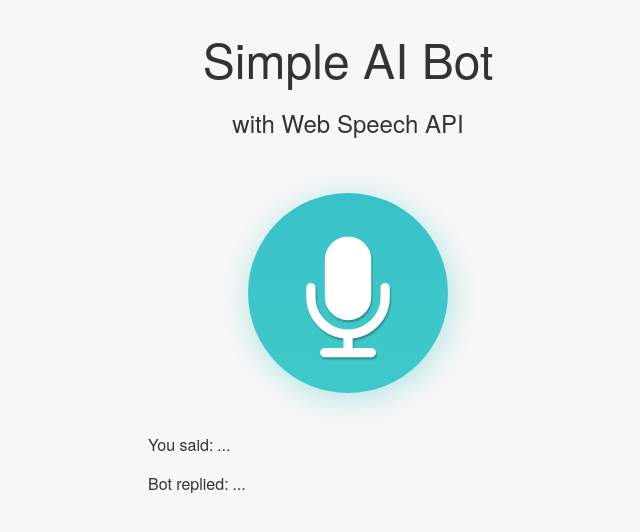
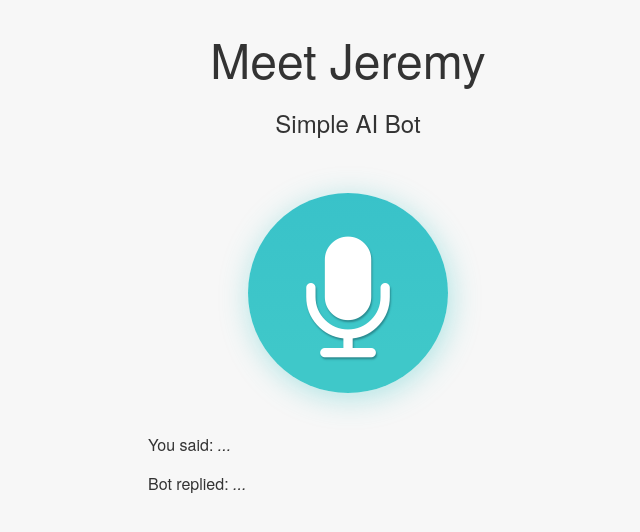
Before and after one commit to yuripramos/the-simple-chatbot, a website: page views/index.html in a window 1280 px wide. Shown: the whole page, without its empty margins (292-932 px from the left). Drawn offline with nearby package versions, Linux system fonts and the light colour scheme; files that its build step writes are made by us from their sources; no server answers; files whose address does not match are found by name.

Commit message:
tiny updates index

```diff
--- a/views/index.html
+++ b/views/index.html
@@ -6,7 +6,7 @@
   <meta http-equiv="X-UA-Compatible" content="IE=edge,chrome=1">
   <meta name="description" content="Simple AI Chat Bot Demo with Web Speech API." />
   <meta name="author" content="Yuri Ramos  @yuripramos">
-  <Title>Meet Clarice</Title>
+  <Title>Meet Jeremy</Title>
 
   <link rel="stylesheet" href="https://cdnjs.cloudflare.com/ajax/libs/font-awesome/4.7.0/css/font-awesome.min.css">
   <link rel="stylesheet" href="css/style.css">
@@ -14,8 +14,8 @@
 
 <body>
   <section>
-    <h1>Simple AI Bot</h1>
-    <h2>with Web Speech API</h2>
+    <h1>Meet Jeremy</h1>
+    <h2>Simple AI Bot</h2>
 
     <button><i class="fa fa-microphone"></i></button>
 
```
Also changed, not shown: 1 other file.
